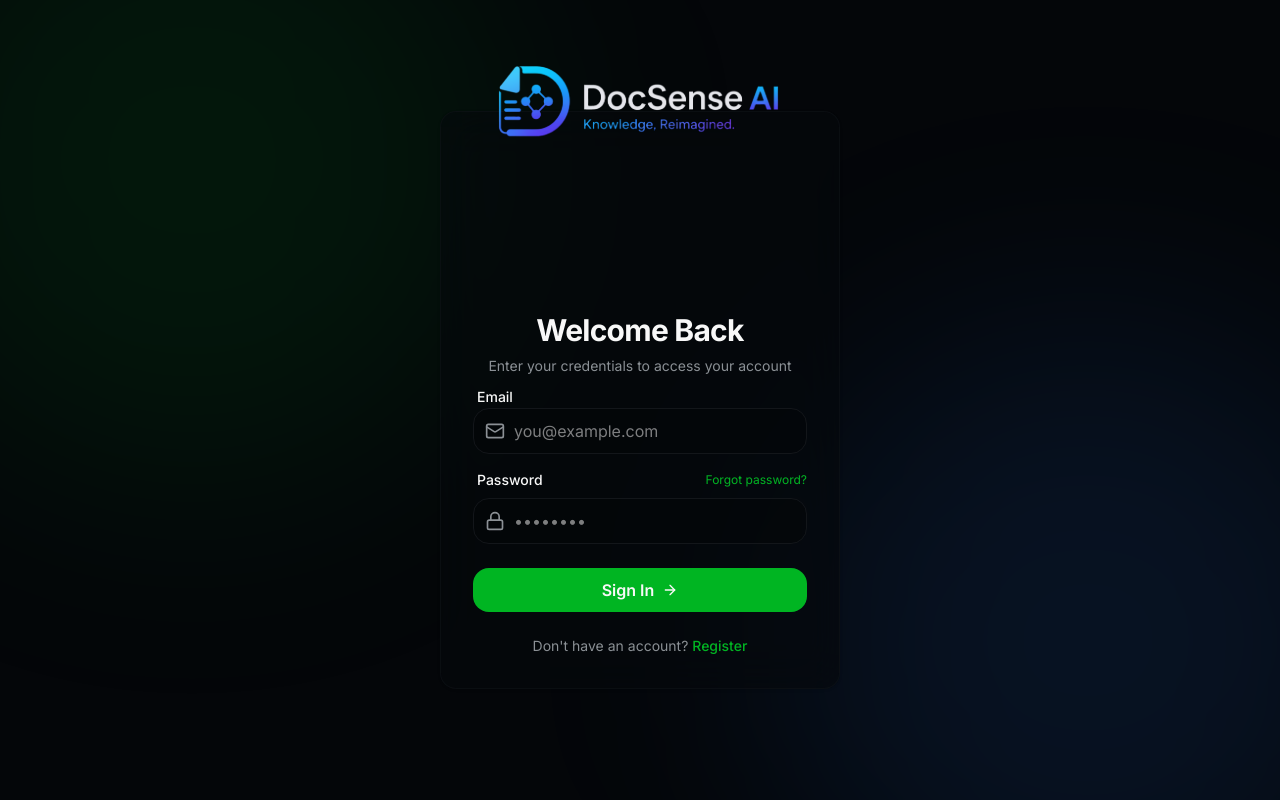
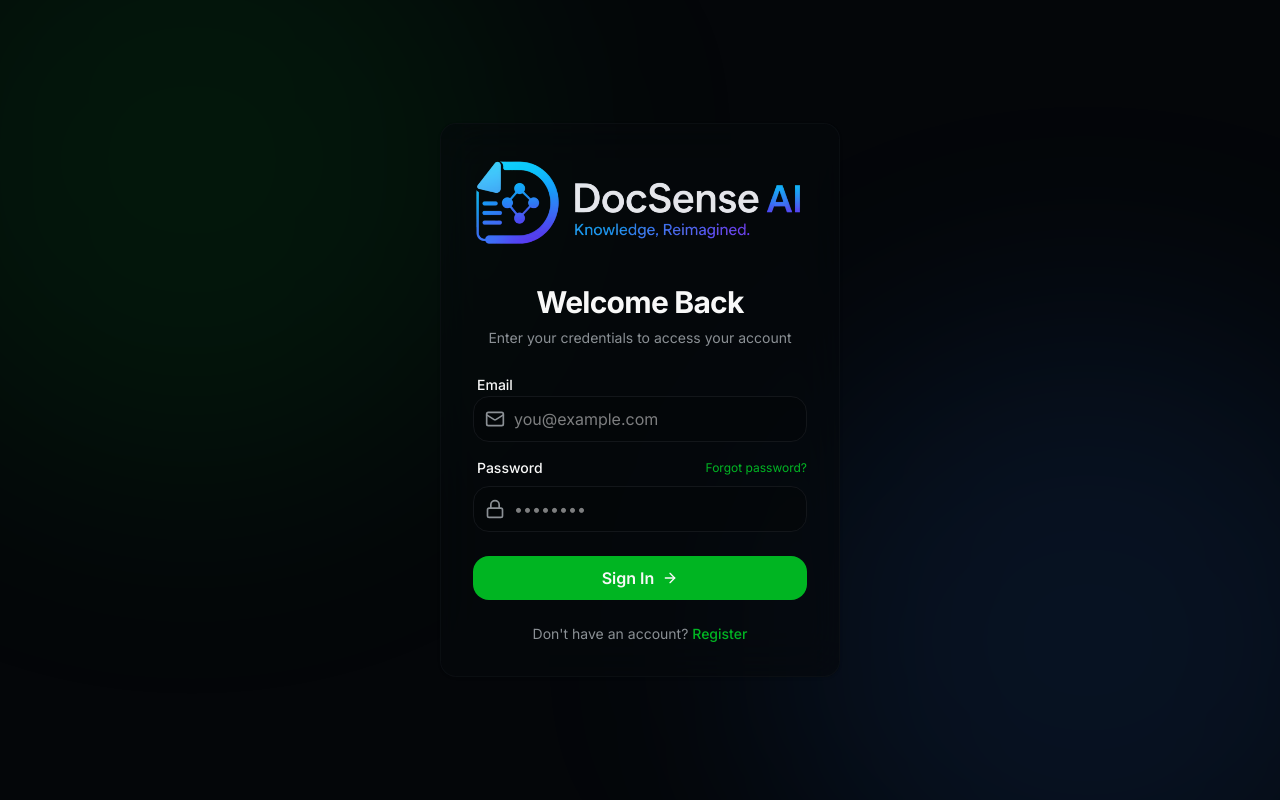
Before and after one commit to Ramkrishna45/DocSense-AI, a Next.js app in the folder frontend/: page /login in a window 1280 px wide. Built offline with nearby package versions, Linux system fonts and the light colour scheme; no server answers.

Commit message:
UI: Hard-crop SVG whitespace natively and refactor logo CSS to standard sizing

```diff
--- a/frontend/src/app/(auth)/login/page.tsx
+++ b/frontend/src/app/(auth)/login/page.tsx
@@ -52,12 +52,12 @@ export default function LoginPage() {
       transition={{ duration: 0.5, ease: [0.22, 1, 0.36, 1] }}
       className="glass-card rounded-2xl p-8 shadow-2xl border border-white/10 dark:border-white/5 backdrop-blur-xl bg-white/50 dark:bg-black/50"
     >
-      <div className="mb-2 text-center flex flex-col items-center">
-        <div className="w-full h-32 flex items-center justify-center mb-6 overflow-visible pointer-events-none">
-          <img src="/trans-logo.svg" alt="DocSense Logo" className="h-48 w-auto object-contain scale-150 origin-center" />
+      <div className="mb-6 text-center flex flex-col items-center">
+        <div className="w-full h-24 flex items-center justify-center mb-6">
+          <img src="/trans-logo.svg" alt="DocSense Logo" className="h-full w-auto object-contain" />
         </div>
-        <h1 className="text-3xl font-bold tracking-tight text-foreground mb-2 mt-4 relative z-10">Welcome Back</h1>
-        <p className="text-muted-foreground text-sm relative z-10">Enter your credentials to access your account</p>
+        <h1 className="text-3xl font-bold tracking-tight text-foreground mb-2 mt-2">Welcome Back</h1>
+        <p className="text-muted-foreground text-sm">Enter your credentials to access your account</p>
       </div>
 
       <motion.form
--- a/frontend/src/components/layout/Sidebar.tsx
+++ b/frontend/src/components/layout/Sidebar.tsx
@@ -20,8 +20,8 @@ export default function Sidebar() {
 
   return (
     <aside className="w-64 hidden md:flex flex-col h-full border-r border-border/50 glass">
-      <div className="pt-8 pb-4 flex items-center justify-center h-24 overflow-visible pointer-events-none">
-        <img src="/trans-logo.svg" alt="DocSense Logo" className="h-32 w-auto object-contain scale-150 origin-center" />
+      <div className="p-6 flex items-center justify-center h-24">
+        <img src="/trans-logo.svg" alt="DocSense Logo" className="h-full w-auto object-contain" />
       </div>
 
       <nav className="flex-1 px-4 py-4 space-y-1 overflow-y-auto">
```
Also changed, not shown: frontend/public/trans-logo.svg.
